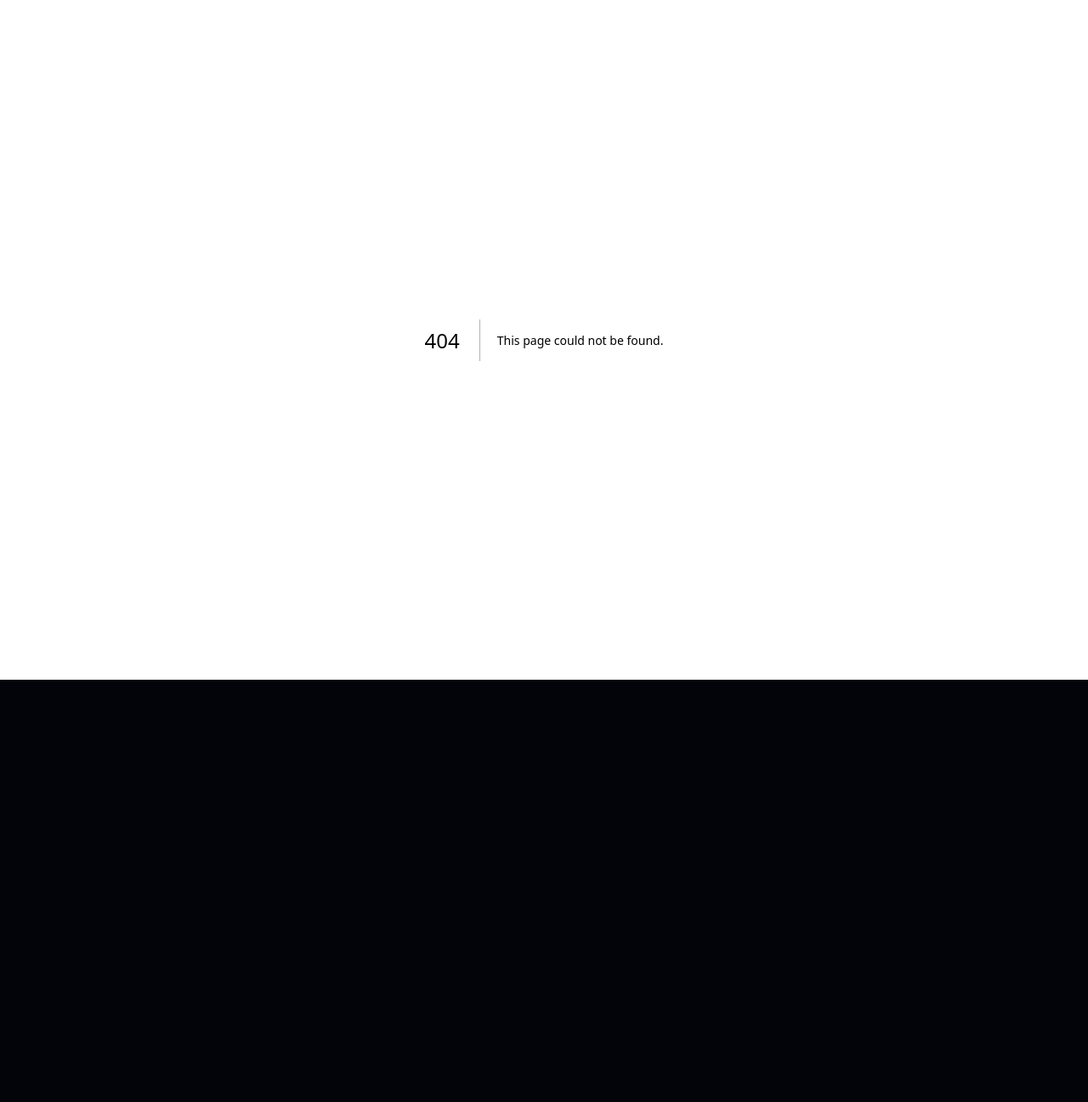
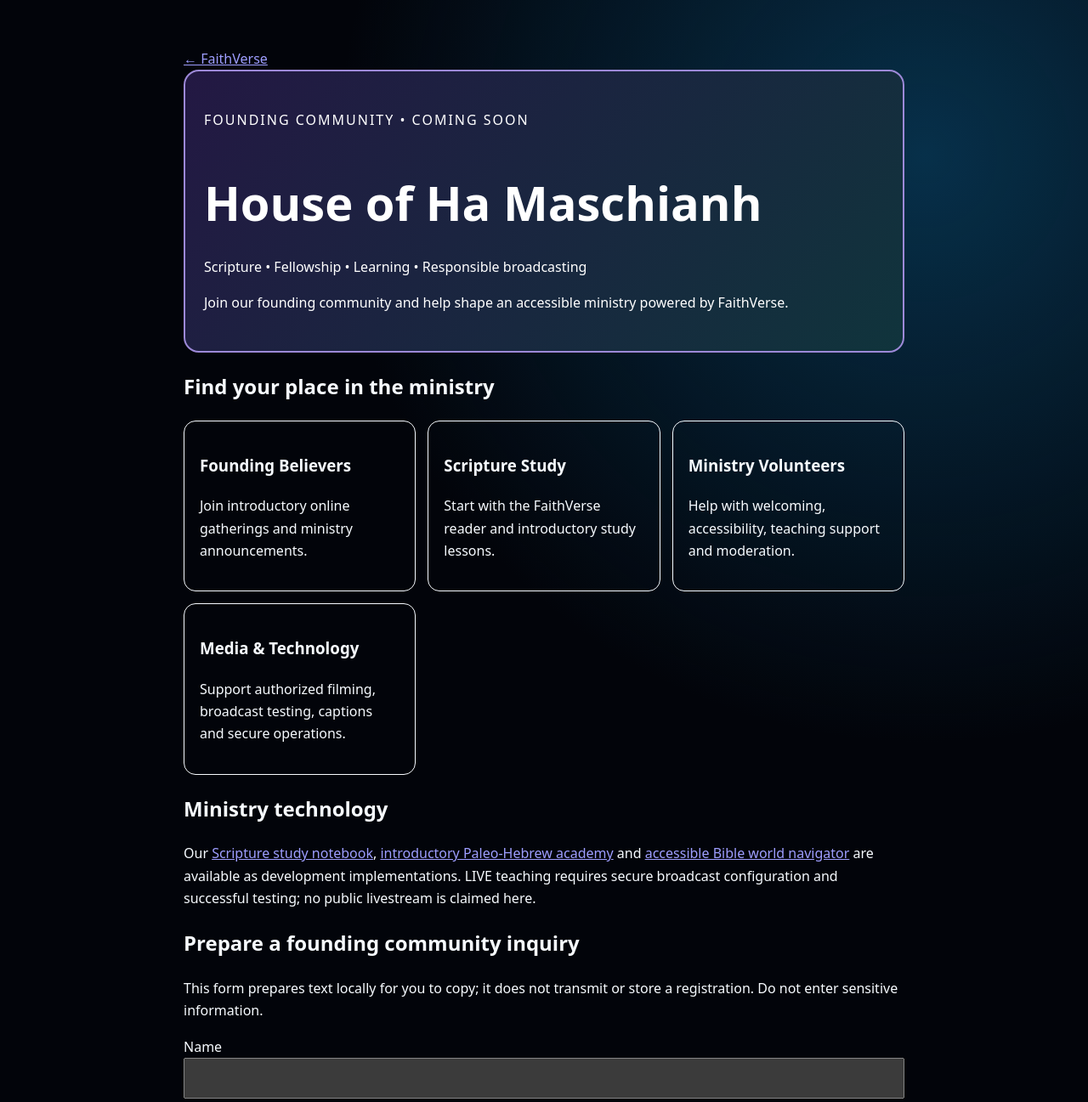
Before and after one commit to jgoldie1/amm-platform, a Next.js app: page /faithverse/house-of-ha-maschianh in a window 1280 px wide. Before the commit this address had no page. Shown: the top 1297 px of the page at 85% size. Before the commit the page ends 800 px from the top, so only its background shows below. Built offline with nearby package versions, Linux system fonts and the light colour scheme.

Commit message:
Add House of Ha Maschianh founding-ministry invitation and safe onboarding preview

```diff
--- /dev/null
+++ b/app/faithverse/house-of-ha-maschianh/page.tsx
@@ -0,0 +1,36 @@
+'use client';
+import {useState} from 'react';
+const pathways=[
+ {title:'Founding Believers',detail:'Join introductory online gatherings and ministry announcements.'},
+ {title:'Scripture Study',detail:'Start with the FaithVerse reader and introductory study lessons.'},
+ {title:'Ministry Volunteers',detail:'Help with welcoming, accessibility, teaching support and moderation.'},
+ {title:'Media & Technology',detail:'Support authorized filming, broadcast testing, captions and secure operations.'}
+];
+export default function HouseOfHaMaschianh(){
+ const [name,setName]=useState('');const [email,setEmail]=useState('');const [interest,setInterest]=useState('Founding Believers');const [draft,setDraft]=useState('');
+ function prepare(){setDraft('House of Ha Maschianh founding community interest\nName: '+name.trim()+'\nEmail: '+email.trim()+'\nInterest: '+interest+'\nPlease send verified launch and fellowship details. No contribution or account was created.');}
+ return <main style={{maxWidth:960,margin:'auto',padding:'clamp(20px,5vw,56px)',fontFamily:'system-ui',lineHeight:1.65}}>
+ <a href="/faithverse">← FaithVerse</a>
+ <header style={{padding:'28px 22px',border:'2px solid #9d89d8',borderRadius:18,background:'linear-gradient(130deg,#231843,#10343c)',color:'#fff'}}>
+ <p style={{textTransform:'uppercase',letterSpacing:2}}>Founding community • Coming soon</p>
+ <h1 style={{fontSize:'clamp(2rem,5vw,3.5rem)',marginBottom:12}}>House of Ha Maschianh</h1>
+ <p>Scripture • Fellowship • Learning • Responsible broadcasting</p>
+ <p>Join our founding community and help shape an accessible ministry powered by FaithVerse.</p>
+ </header>
+ <h2>Find your place in the ministry</h2><div style={{display:'grid',gridTemplateColumns:'repeat(auto-fit,minmax(220px,1fr))',gap:14}}>
+ {pathways.map(p=><section key={p.title} style={{border:'1px solid currentColor',padding:18,borderRadius:14}}><h3>{p.title}</h3><p>{p.detail}</p></section>)}</div>
+ <h2>Ministry technology</h2>
+ <p>Our <a href="/faithverse/reader">Scripture study notebook</a>, <a href="/faithverse/academy">introductory Paleo-Hebrew academy</a> and <a href="/faithverse/world">accessible Bible world navigator</a> are available as development implementations. LIVE teaching requires secure broadcast configuration and successful testing; no public livestream is claimed here.</p>
+ <h2>Prepare a founding community inquiry</h2>
+ <p>This form prepares text locally for you to copy; it does not transmit or store a registration. Do not enter sensitive information.</p>
+ <form onSubmit={e=>{e.preventDefault();prepare()}}>
+ <label style={{display:'block',marginBottom:12}}>Name<input required maxLength={100} value={name} onChange={e=>setName(e.target.value)} style={{display:'block',width:'100%',minHeight:48}}/></label>
+ <label style={{display:'block',marginBottom:12}}>Email<input required type="email" maxLength={180} value={email} onChange={e=>setEmail(e.target.value)} style={{display:'block',width:'100%',minHeight:48}}/></label>
+ <label style={{display:'block'}}>Interest<select value={interest} onChange={e=>setInterest(e.target.value)} style={{display:'block',width:'100%',minHeight:48}}>{pathways.map(p=><option key={p.title} value={p.title}>{p.title}</option>)}</select></label>
+ <button type="submit" style={{minHeight:52,padding:'12px 18px',marginTop:14}}>Prepare my invitation response</button>
+ </form>
+ {draft&&<section aria-live="polite"><h3>Copy your inquiry</h3><textarea readOnly value={draft} rows={7} style={{width:'100%'}}/><p>Copy and send using a separately confirmed ministry contact channel.</p></section>}
+ <h2>Broadcasting commitments</h2><p>Authorized ministry hosts only, consent for guests and recorded content, clear community conduct, accessible captions wherever practical, separate ministry accounts, and no undisclosed donation fees. A technology minister can manage the studio while ministry leadership approves content and access.</p>
+ <p>Tax-exempt status, donation deductibility, public streaming, recordings and ministry registration have not been verified or activated by this page.</p>
+ </main>;
+}
```
